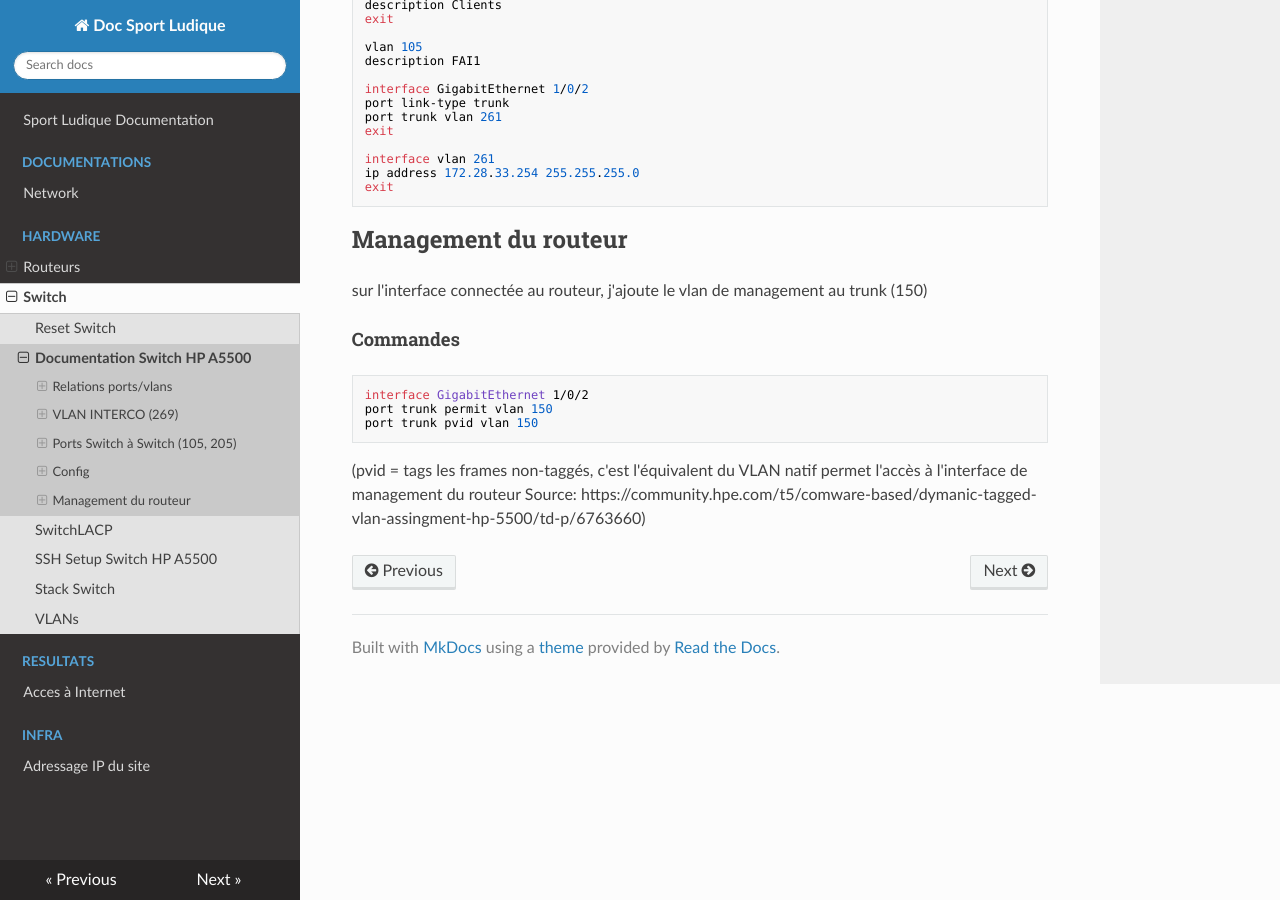
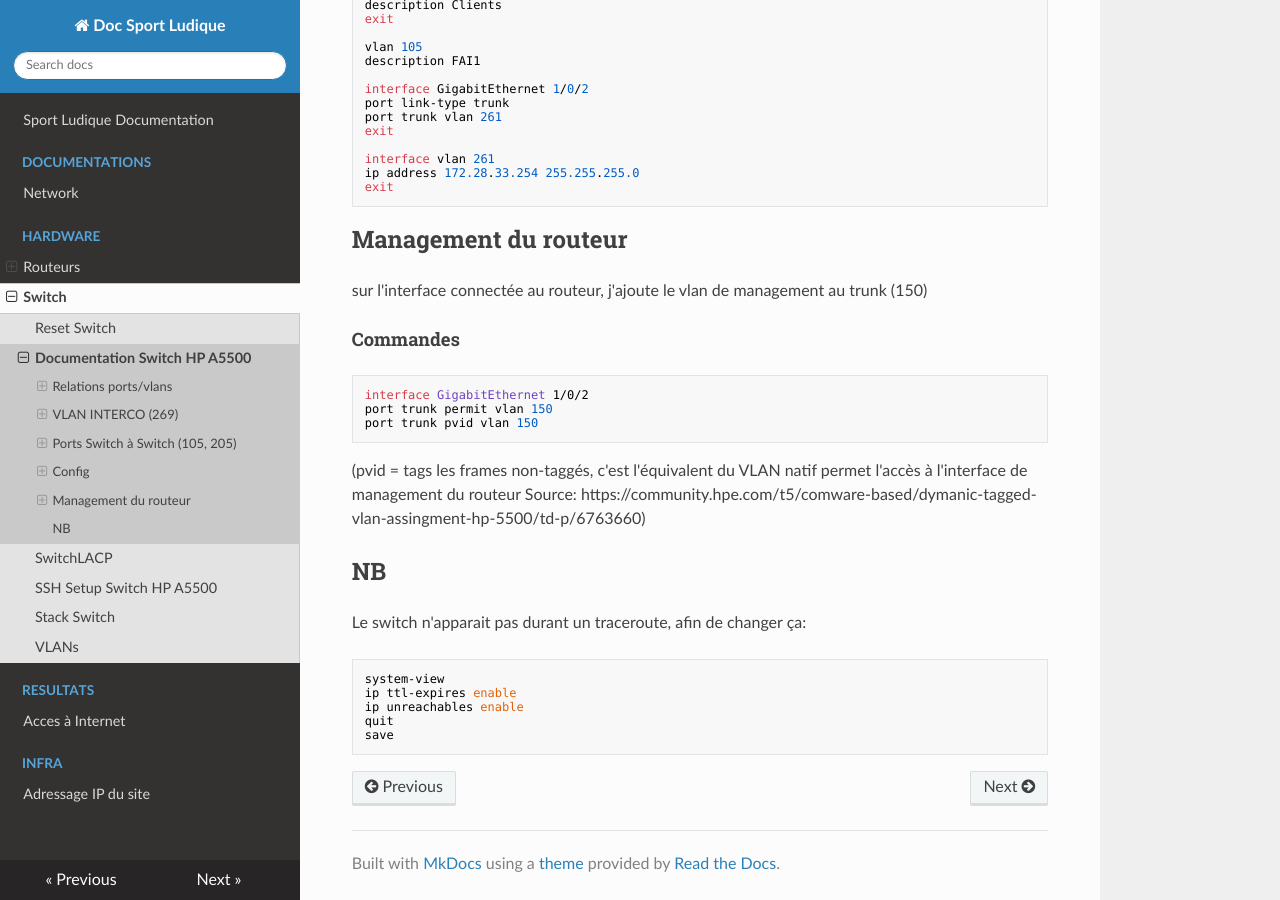
Before and after one commit to DSISportLudique/SportLudique2Doc, an MkDocs documentation site: the page built from docs/Hardware/Switch/SwitchHP.md, in a window 1280 px wide and 900 px high, scrolled down 1599 px. Built offline with MkDocs 1.6.1, drawn with Linux system fonts in a browser that asks for light colours; nearby versions of some CDN libraries.

Commit message:
schéma mana + trace route print HP

````diff
--- a/docs/Hardware/Switch/SwitchHP.md
+++ b/docs/Hardware/Switch/SwitchHP.md
@@ -90,3 +90,14 @@ port trunk pvid vlan 150
 (pvid = tags les frames non-taggés, c'est l'équivalent du VLAN natif
 permet l'accès à l'interface de management du routeur
 Source: https://community.hpe.com/t5/comware-based/dymanic-tagged-vlan-assingment-hp-5500/td-p/6763660)
+
+## NB
+Le switch n'apparait pas durant un traceroute, afin de changer ça:
+
+```
+system-view
+ip ttl-expires enable
+ip unreachables enable
+quit
+save
+```
````
Also changed, not shown: docs/infra/ip.md (+4 -0 lines), docs/assets/InfraManagement.drawio.png (added), 1 other file.
